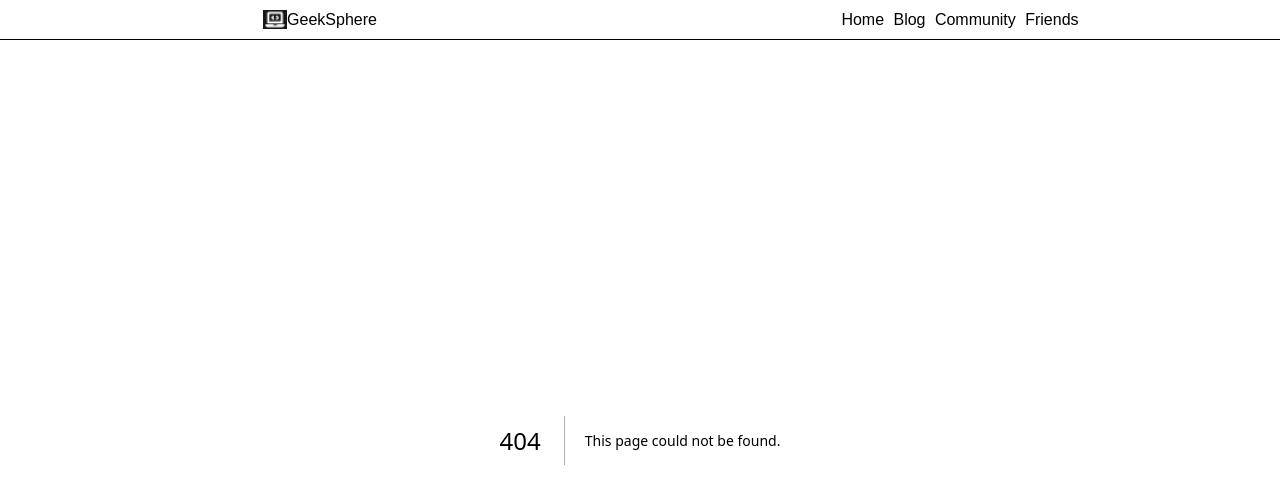
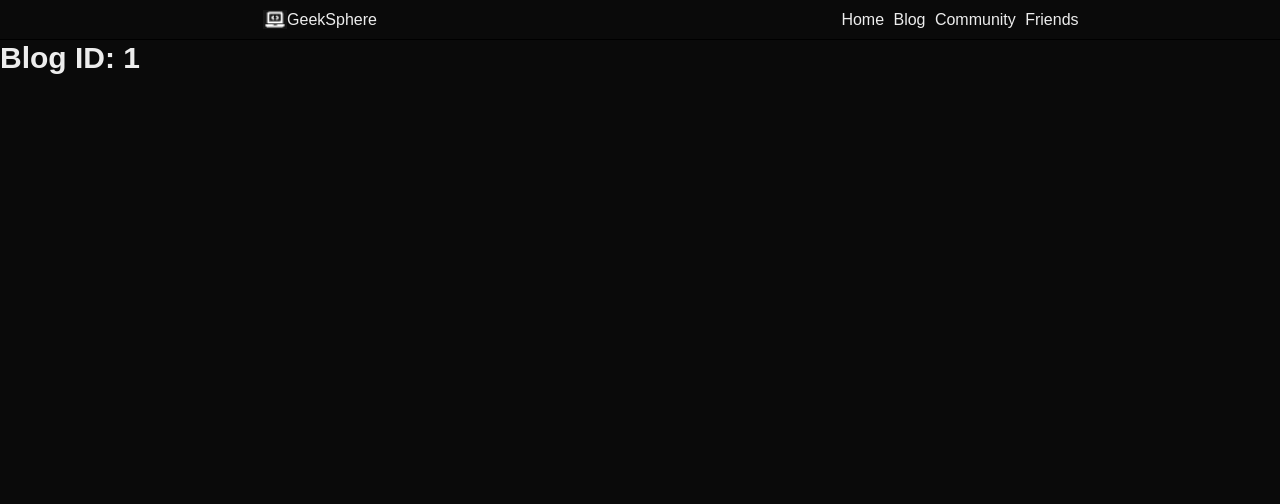
Before and after one commit to Tommy-LXDAO/my-blog, a Next.js app: page /blog/1 in a window 1280 px wide. Before the commit this address had no page. Shown: the top 504 px of the page. Built offline with nearby package versions, Linux system fonts and the light colour scheme.

Commit message:
add blog detail page
Signed-off-by: lyw <tommyskypromax@gmail.com>

```diff
--- /dev/null
+++ b/src/app/blog/[blogId]/page.tsx
@@ -0,0 +1,9 @@
+// 详情页，通过接口获取文章的markdown raw data，并转换为样式
+export default function BlogPage({ params }: { params: { blogId: string } }) {
+  return (
+    <div>
+      <h1 className="text-3xl font-bold">Blog ID: {params.blogId}</h1>
+      {/* Here you can fetch and display the blog content based on the blogId */}
+    </div>
+  );
+}
--- a/src/app/page.tsx
+++ b/src/app/page.tsx
@@ -1,6 +1,7 @@
 'use client';
 import GithubIcon from "./_components/githubsvg";
 import ContentList from "./_components/content_list";
+import Image from "next/image";
 
 export default function Home() {
   return (
@@ -8,6 +9,9 @@ export default function Home() {
       <div className="h-40 flex justify-center items-center">
         <span className="text-5xl md:text-7xl font-extrabold text-transparent bg-clip-text bg-gradient-to-r from-blue-500 via-purple-500 to-pink-500 drop-shadow-lg tracking-wide">程序员小屋</span>
       </div>
+      {/* <div className="h-40 flex justify-center items-center">
+        <img src="/Image.png" className="h-40" alt="Image" />
+      </div> */}
       <div className="flex flex-col justify-center items-center border-b-20 border-transparent h-20">
         <GithubIcon />
         <span className="block">contact me</span>
```
Also changed, not shown: src/app/_components/classification.tsx (deleted, +0 -7 lines).
